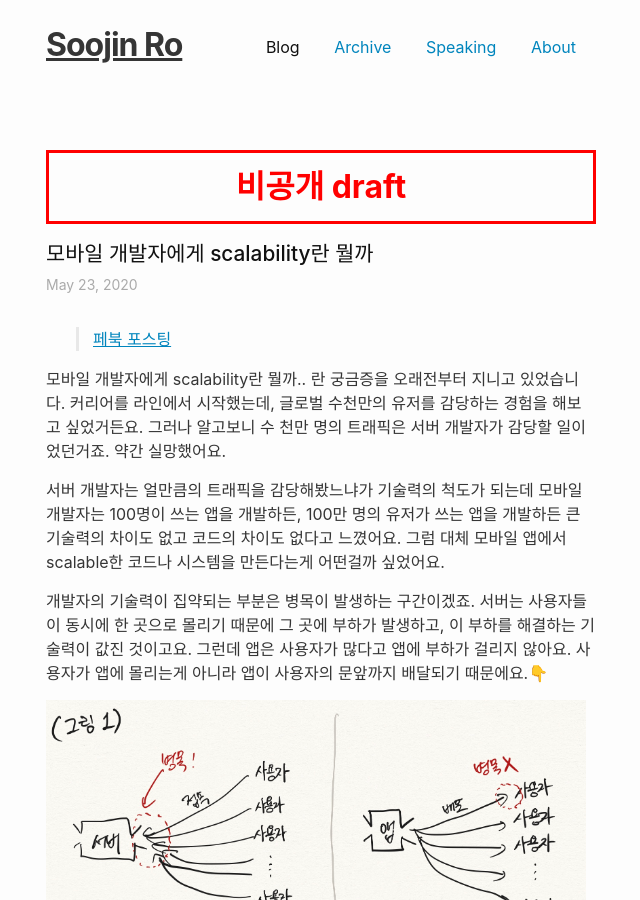
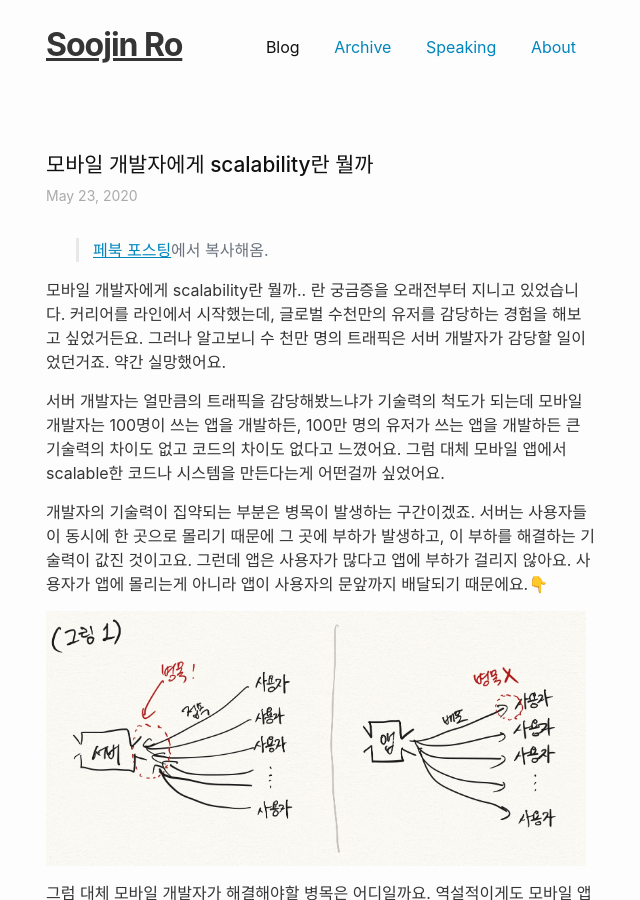
Before and after one commit to nsoojin/nsoojin.github.io, a Jekyll site: the page built from _posts/2020-05-23-scalability.md, in a window 1280 px wide and 900 px high. Shown: the whole window, without its empty margins (319-959 px from the left). Built offline with Jekyll 4.4.1, drawn with Linux system fonts in a browser that asks for light colours; comment, search, counter and statistics services are not loaded.

Commit message:
scalability

```diff
--- a/_posts/2020-05-23-scalability.md
+++ b/_posts/2020-05-23-scalability.md
@@ -6,11 +6,11 @@ tags:
 - scalability
 - mobile dev
 type: post
-draft: true
+published: true
 meta: {}
 ---
 
-> [페북 포스팅](https://www.facebook.com/100002633450536/posts/3245101652254251/)
+> [페북 포스팅](https://www.facebook.com/100002633450536/posts/3245101652254251/)에서 복사해옴.
 
 모바일 개발자에게 scalability란 뭘까.. 란 궁금증을 오래전부터 지니고 있었습니다. 커리어를 라인에서 시작했는데, 글로벌 수천만의 유저를 감당하는 경험을 해보고 싶었거든요. 그러나 알고보니 수 천만 명의 트래픽은 서버 개발자가 감당할 일이었던거죠. 약간 실망했어요.
 
```
